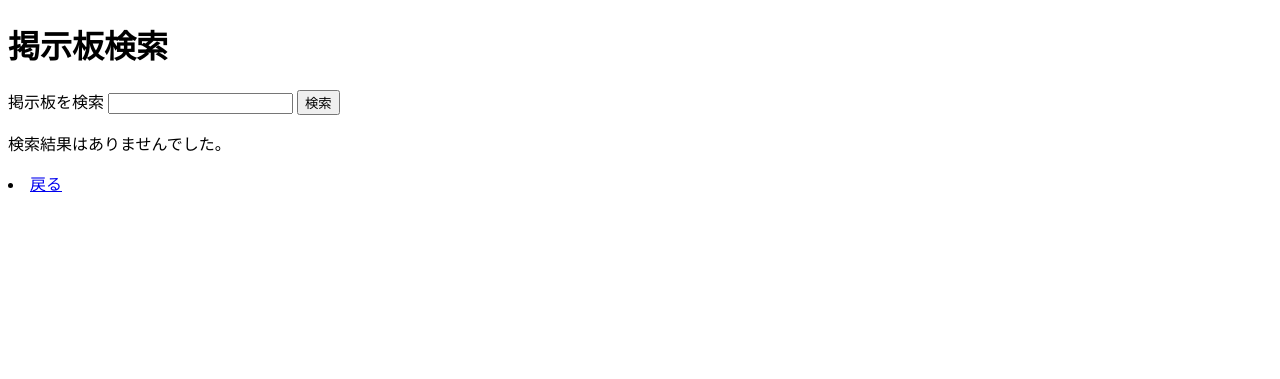
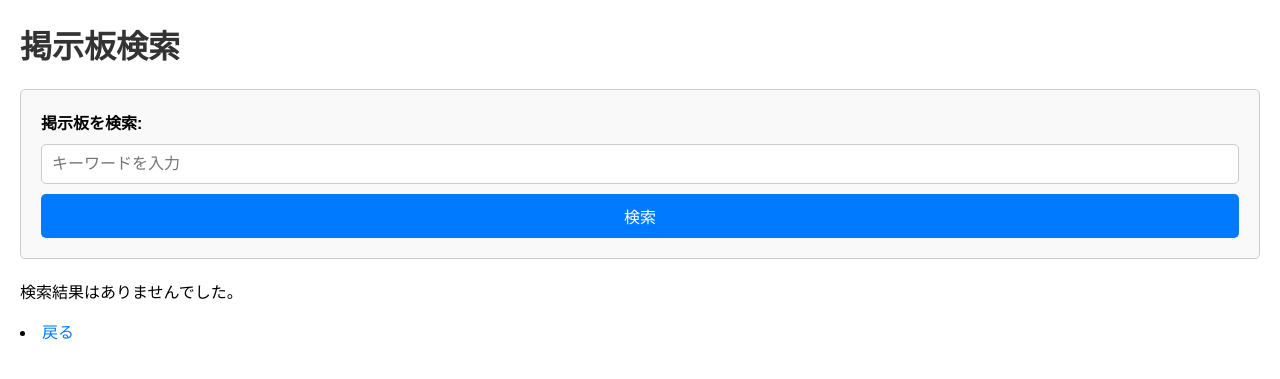
Before and after one commit to hyuga0315/anpontan, a Django app: template anpontan/mychat/templates/mychat/search.html in a window 1280 px wide. Shown: the top 379 px of the page. Run offline with Django 5.2, Linux system fonts and the light colour scheme; the template is opened without the code that fills it, so the values that code supplies are empty; some libraries are stand-ins or nearby versions.

Commit message:
Update search.html

```diff
--- a/anpontan/mychat/templates/mychat/search.html
+++ b/anpontan/mychat/templates/mychat/search.html
@@ -4,6 +4,64 @@
     <meta charset="UTF-8">
     <meta name="viewport" content="width=device-width, initial-scale=1.0">
     <title>掲示板検索</title>
+    <style>
+        body {
+            font-family: Arial, sans-serif;
+            margin: 20px;
+        }
+        h1 {
+            color: #333;
+        }
+        #search-box {
+            border: 1px solid #ccc;
+            border-radius: 5px;
+            padding: 20px;
+            background-color: #f9f9f9;
+            margin-bottom: 20px;
+        }
+        form {
+            display: flex;
+            flex-direction: column;
+            gap: 10px;
+        }
+        label {
+            font-weight: bold;
+        }
+        input[type="search"] {
+            padding: 10px;
+            font-size: 16px;
+            border: 1px solid #ccc;
+            border-radius: 5px;
+            width: 100%;
+            box-sizing: border-box;
+        }
+        button {
+            padding: 10px;
+            font-size: 16px;
+            background-color: #007BFF;
+            color: white;
+            border: none;
+            border-radius: 5px;
+            cursor: pointer;
+        }
+        button:hover {
+            background-color: #0056b3;
+        }
+        ul {
+            list-style-type: none;
+            padding: 0;
+        }
+        li {
+            margin-bottom: 10px;
+        }
+        a {
+            text-decoration: none;
+            color: #007BFF;
+        }
+        a:hover {
+            text-decoration: underline;
+        }
+    </style>
     <script src="https://cdnjs.cloudflare.com/ajax/libs/jquery/3.6.0/jquery.min.js"></script>
     <script src="https://cdnjs.cloudflare.com/ajax/libs/jquery-cookie/1.4.1/jquery.cookie.min.js"></script>
 </head>
@@ -16,26 +74,23 @@
         $('#user_name').text(`ユーザー名：${user_name}`);
     });
 </script>
+
 <!-- 検索フォーム -->
-<search>
+<div id="search-box">
     <form action="{% url 'mychat:search' %}" method="GET">
-        <label for="q">掲示板を検索</label>
-        <input type="search" id="q" name="q" value="{{ request.GET.q }}" />
+        <label for="q">掲示板を検索:</label>
+        <input type="search" id="q" name="q" value="{{ request.GET.q }}" placeholder="キーワードを入力" />
         <button type="submit">検索</button>
     </form>
-</search>
-
+</div>
 
 <!-- 検索結果の表示 -->
-{% if postlist %}
+{% if roomlist %}
     <h2>検索結果</h2>
     <ul>
-        {% for post in postlist %}
+        {% for room in roomlist %}
             <li>
-                <form method="POST" action="{% url 'mychat:post' id=post.id %}">
-                    {% csrf_token %}
-                    <input type="submit" value="掲示板: {{ post.name }}">
-                </form>
+                <a href="{% url 'mychat:room' room.id %}">掲示板: {{ room.name }}</a>
             </li>
         {% endfor %}
     </ul>
```
